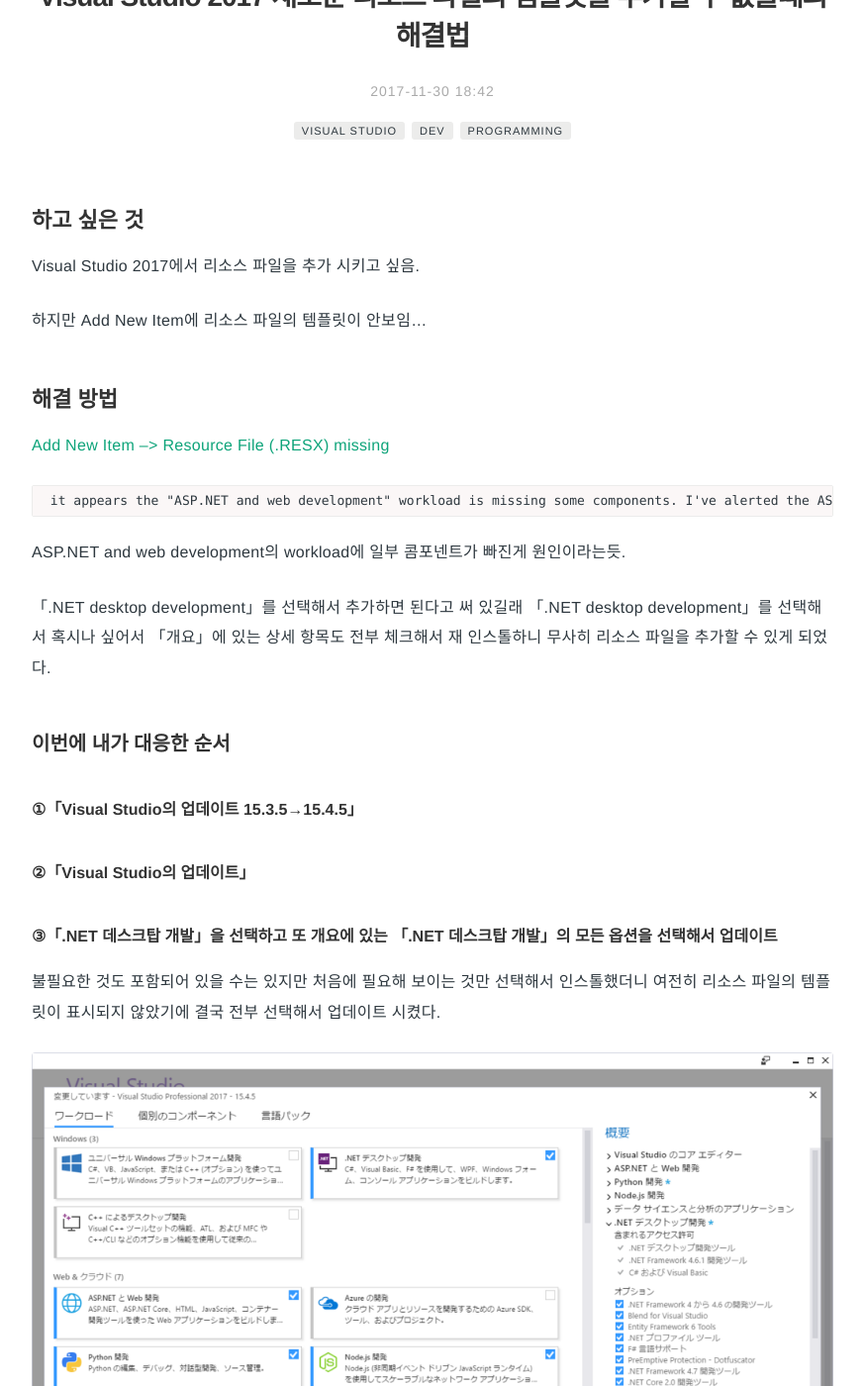
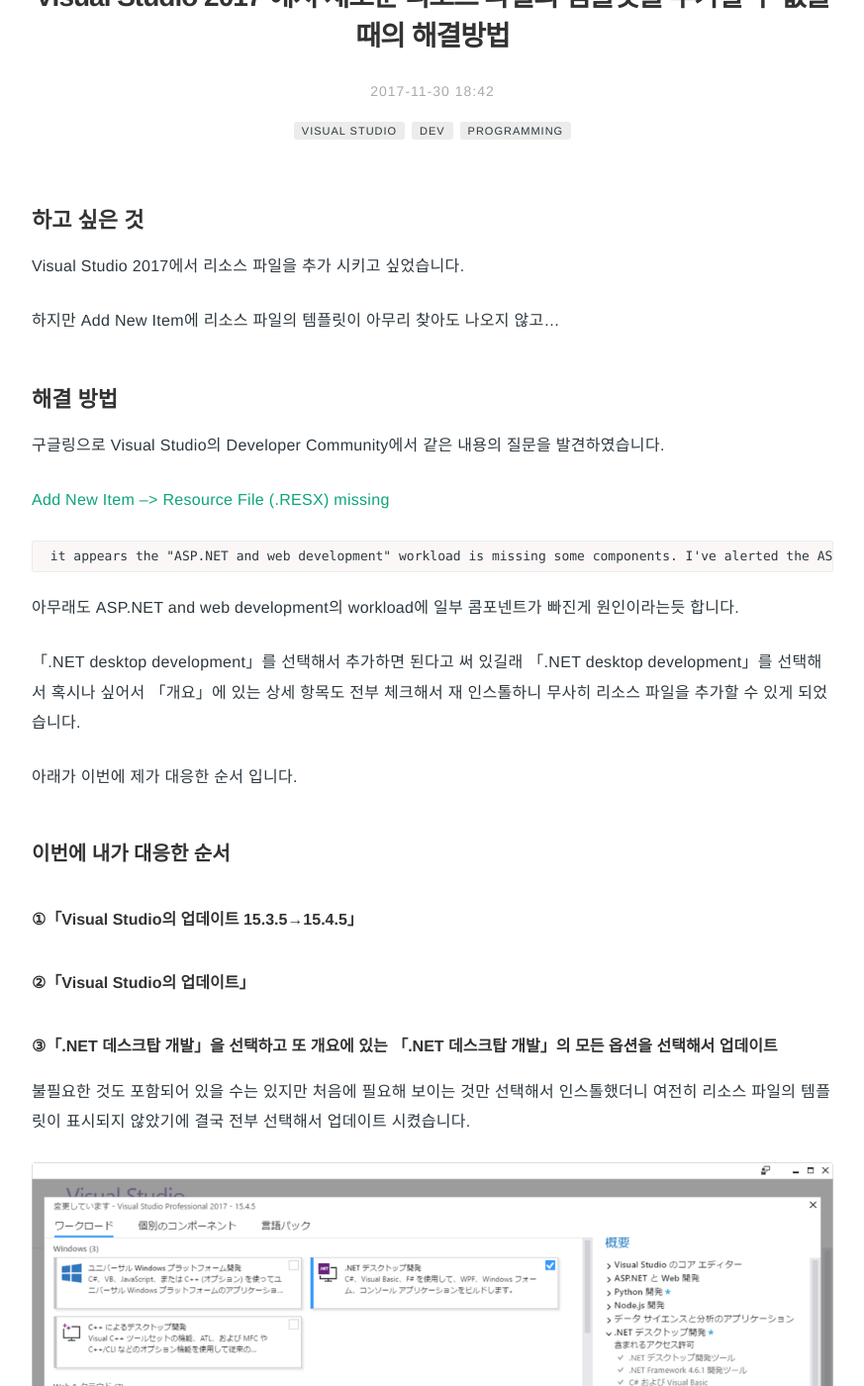
Before and after one commit to Pie001/pie001.github.io, a Jekyll site: the page built from _posts/2017-11-30-0047.md, in a window 1280 px wide and 1400 px high, scrolled down 270 px. Shown: the whole window at 99% size, without its empty margins (203-1076 px from the left). Built offline with Jekyll 4.4.1, drawn with Linux system fonts in a browser that asks for light colours; comment, search, counter and statistics services are not loaded; some of the changed text lies outside the part shown.

Commit message:
Update 2017-11-30-0047.md

````diff
--- a/_posts/2017-11-30-0047.md
+++ b/_posts/2017-11-30-0047.md
@@ -1,5 +1,5 @@
 ---
-title: Visual Studio 2017 새로운 리소스 파일의 템플릿을 추가할 수 없을때의 해결법
+title: Visual Studio 2017 에서 새로운 리소스 파일의 템플릿을 추가할 수 없을때의 해결방법
 layout: post
 date:  2017-11-30 18:42
 image: /assets/images/post_header.jpg
@@ -13,32 +13,38 @@
 - programming
 category: blog
 author: pie
-description: Visual Studio 2017 새로운 리소스 파일의 템플릿을 추가할 수 없을때의 해결법
+description: Visual Studio 2017 에서 새로운 리소스 파일의 템플릿을 추가할 수 없을때의 해결방법
 ---
 
 ## 하고 싶은 것
-Visual Studio 2017에서 리소스 파일을 추가 시키고 싶음.
 
-하지만 Add New Item에 리소스 파일의 템플릿이 안보임...
+Visual Studio 2017에서 리소스 파일을 추가 시키고 싶었습니다.
+
+하지만 Add New Item에 리소스 파일의 템플릿이 아무리 찾아도 나오지 않고...
+
 
 ## 해결 방법
+
+구글링으로 Visual Studio의 Developer Community에서 같은 내용의 질문을 발견하였습니다.
+
 [Add New Item --> Resource File (.RESX) missing](https://developercommunity.visualstudio.com/content/problem/85616/add-new-item-resource-file-resx-missing.html)
 
 ```
  it appears the "ASP.NET and web development" workload is missing some components. I've alerted the ASP.NET team. The workaround is to open "Visual Studio Installer" | Click Modify | Select ".NET desktop development". After adding that workload, I can now see the missing resource file item template.
 ```
-ASP.NET and web development의 workload에 일부 콤포넨트가 빠진게 원인이라는듯.
+아무래도 ASP.NET and web development의 workload에 일부 콤포넨트가 빠진게 원인이라는듯 합니다.
 
-「.NET desktop development」를 선택해서 추가하면 된다고 써 있길래 「.NET desktop development」를 선택해서
-혹시나 싶어서 「개요」에 있는 상세 항목도 전부 체크해서 재 인스톨하니 무사히 리소스 파일을 추가할 수 있게 되었다.
+「.NET desktop development」를 선택해서 추가하면 된다고 써 있길래 「.NET desktop development」를 선택해서 혹시나 싶어서 「개요」에 있는 상세 항목도 전부 체크해서 재 인스톨하니 무사히 리소스 파일을 추가할 수 있게 되었습니다.
 
+
+아래가 이번에 제가 대응한 순서 입니다.
 
 ### 이번에 내가 대응한 순서
 #### ①「Visual Studio의 업데이트 15.3.5→15.4.5」
 #### ②「Visual Studio의 업데이트」
 #### ③「.NET 데스크탑 개발」을 선택하고 또 개요에 있는 「.NET 데스크탑 개발」의 모든 옵션을 선택해서 업데이트
 
-불필요한 것도 포함되어 있을 수는 있지만 처음에 필요해 보이는 것만 선택해서 인스톨했더니 여전히 리소스 파일의 템플릿이 표시되지 않았기에 결국 전부 선택해서 업데이트 시켰다.
+불필요한 것도 포함되어 있을 수는 있지만 처음에 필요해 보이는 것만 선택해서 인스톨했더니 여전히 리소스 파일의 템플릿이 표시되지 않았기에 결국 전부 선택해서 업데이트 시켰습니다.
 
 ![0047-1.png](/assets/images/post/0047-1.png)
 
````
